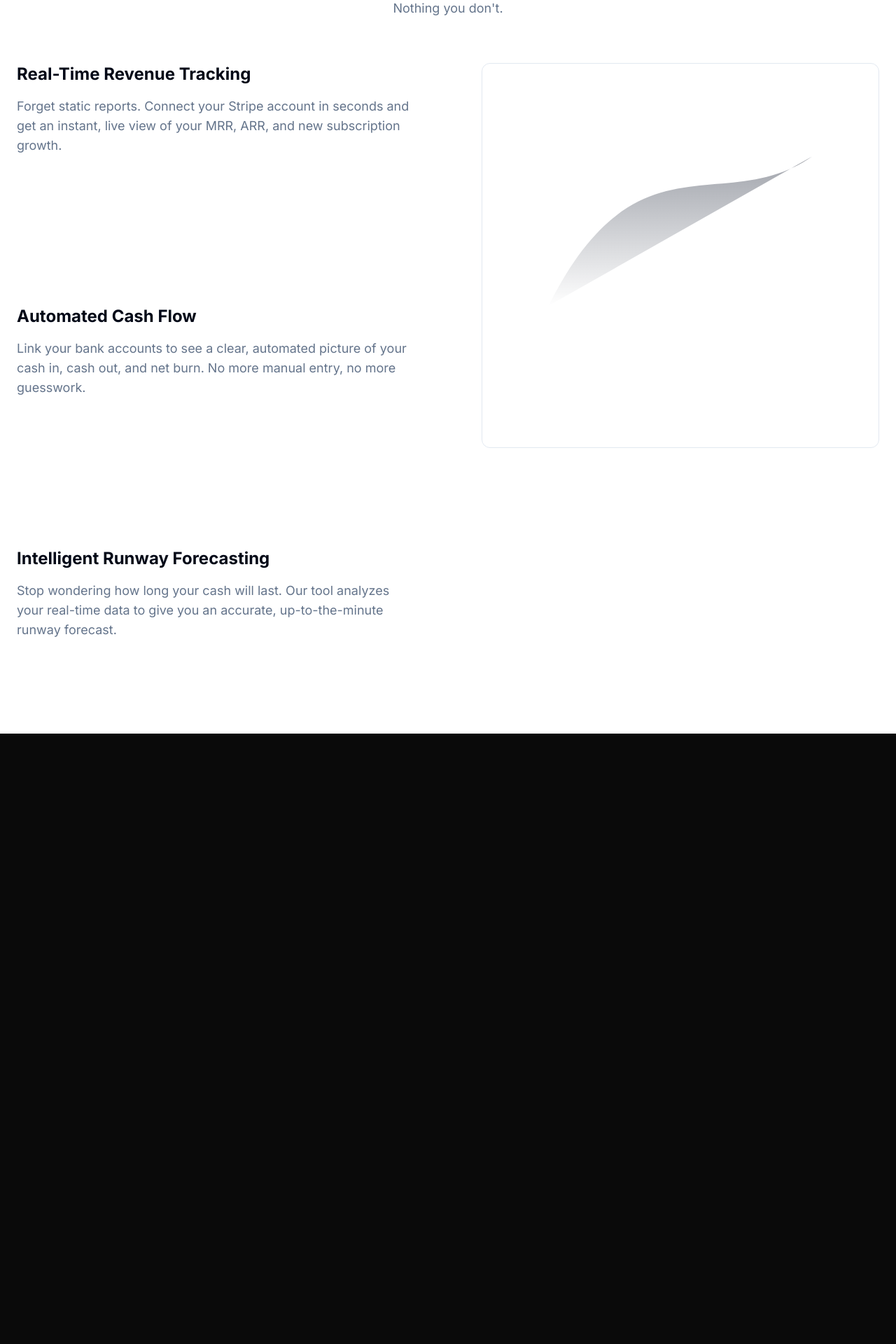
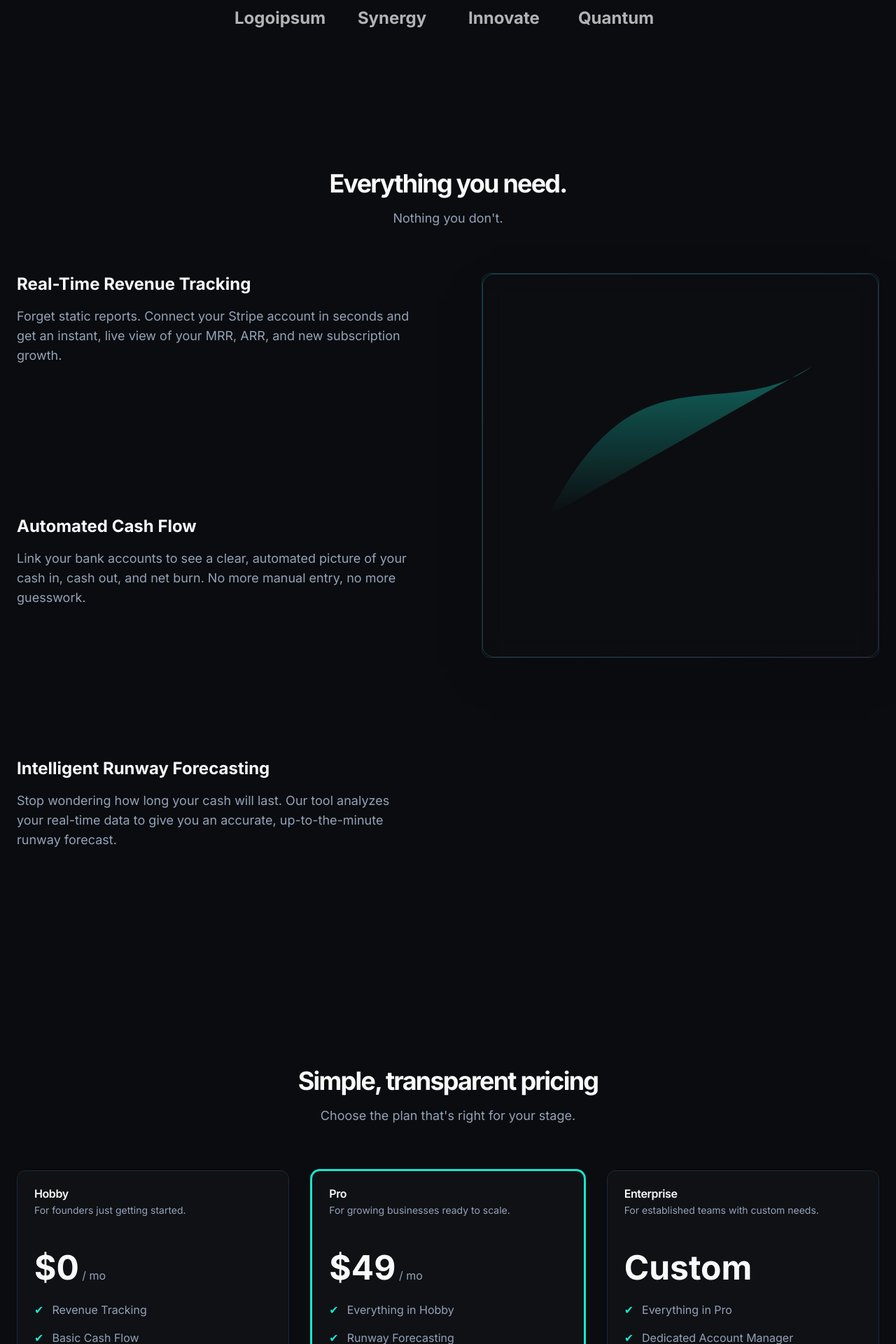
Before and after one commit to kbnam33/saas-one, a React (Vite) app in the folder saas-one/: page / in a window 1280 px wide. Shown: the part 880-2800 px from the top of the page at 70% size. Before the commit the page ends 1928 px from the top, so only its background shows below. Built offline with nearby package versions, Linux system fonts and the light colour scheme; the HTML template or start-up script is replaced by a standard one.

Commit message:
New feature cards and dark theme

```diff
--- a/saas-one/src/App.jsx
+++ b/saas-one/src/App.jsx
@@ -1,6 +1,24 @@
 import { useEffect, useState } from 'react';
 import { Button } from "@/components/ui/button";
-import { Card, CardContent } from "@/components/ui/card";
+import { Card, CardContent, CardHeader, CardTitle, CardDescription } from "@/components/ui/card";
+
+// ==================================
+//      THEME TOGGLE COMPONENT
+// ==================================
+function useTheme() {
+  const [theme, setTheme] = useState(() => {
+    return localStorage.getItem('theme') || 'dark';
+  });
+
+  useEffect(() => {
+    const root = window.document.documentElement;
+    root.classList.remove('light', 'dark');
+    root.classList.add(theme);
+    localStorage.setItem('theme', theme);
+  }, [theme]);
+
+  return [theme, setTheme];
+}
 
 // ==================================
 //      SVG VISUAL COMPONENTS
@@ -48,6 +66,7 @@ const features = [
 
 function App() {
   const [activeFeature, setActiveFeature] = useState(features[0].id);
+  const [theme, setTheme] = useTheme();
 
   useEffect(() => {
     const featureDivs = document.querySelectorAll('[data-feature]');
@@ -75,7 +94,7 @@ function App() {
           </nav>
           <div className="flex items-center gap-4">
             <Button variant="ghost">Login</Button>
-            <Button>Sign Up Now</Button>
+            <Button className="btn-custom-primary">Sign Up Now</Button>
           </div>
         </header>
 
@@ -86,18 +105,29 @@ function App() {
               <h2 className="text-4xl md:text-6xl font-bold tracking-tighter">Finance for Founders Who'd Rather Be Building.</h2>
               <p className="mt-6 text-lg md:text-xl text-muted-foreground">Stop wrestling with spreadsheets. We automate your financial reporting so you can focus on your product.</p>
               <div className="mt-8">
-                <Button size="lg">Get Started for Free</Button>
+                <Button size="lg" className="btn-custom-primary">Get Started for Free</Button>
               </div>
             </div>
             <div className="hidden lg:block">
               <Card className="glass-pane relative h-[450px] bg-card/40 backdrop-blur-lg shadow-2xl shadow-background">
                 <CardContent className="p-4">
-                  {/* Placeholder for a product screenshot or animation */}
                   <div className="w-full h-full bg-muted rounded-lg flex items-center justify-center">
                     <p className="text-muted-foreground">Product Mockup</p>
                   </div>
                 </CardContent>
               </Card>
+            </div>
+          </section>
+
+          <section id="social-proof" className="mt-32 md:mt-48">
+            <div className="text-center">
+              <h3 className="text-lg text-muted-foreground">Trusted by the best teams in the world</h3>
+              <div className="mt-8 flex justify-center items-center gap-x-8 md:gap-x-12 opacity-70">
+                <div className="w-28 h-12 flex items-center justify-center text-2xl font-bold">Logoipsum</div>
+                <div className="w-28 h-12 flex items-center justify-center text-2xl font-bold">Synergy</div>
+                <div className="w-28 h-12 hidden sm:flex items-center justify-center text-2xl font-bold">Innovate</div>
+                <div className="w-28 h-12 hidden md:flex items-center justify-center text-2xl font-bold">Quantum</div>
+              </div>
             </div>
           </section>
 
@@ -126,7 +156,96 @@ function App() {
               </div>
             </div>
           </section>
+
+          <section id="pricing" className="mt-32 md:mt-48">
+            <div className="text-center">
+              <h2 className="text-3xl md:text-4xl font-bold tracking-tighter">Simple, transparent pricing</h2>
+              <p className="mt-4 text-lg text-muted-foreground">Choose the plan that's right for your stage.</p>
+            </div>
+            <div className="mt-16 grid grid-cols-1 md:grid-cols-3 gap-8">
+              <Card className="flex flex-col">
+                <CardHeader>
+                  <CardTitle>Hobby</CardTitle>
+                  <CardDescription>For founders just getting started.</CardDescription>
+                </CardHeader>
+                <CardContent className="flex-grow flex flex-col">
+                  <div className="mt-6">
+                    <span className="text-5xl font-bold">$0</span>
+                    <span className="text-muted-foreground"> / mo</span>
+                  </div>
+                  <ul className="mt-6 space-y-4 text-muted-foreground flex-grow">
+                    <li className="flex items-center gap-x-3"><span className="text-primary">✔</span> Revenue Tracking</li>
+                    <li className="flex items-center gap-x-3"><span className="text-primary">✔</span> Basic Cash Flow</li>
+                    <li className="flex items-center gap-x-3"><span className="text-primary">✔</span> 1 Bank Connection</li>
+                  </ul>
+                  <Button variant="outline" className="mt-8 w-full">Get Started</Button>
+                </CardContent>
+              </Card>
+
+              <Card className="flex flex-col border-primary ring-2 ring-primary">
+                <CardHeader>
+                  <CardTitle>Pro</CardTitle>
+                  <CardDescription>For growing businesses ready to scale.</CardDescription>
+                </CardHeader>
+                <CardContent className="flex-grow flex flex-col">
+                  <div className="mt-6">
+                    <span className="text-5xl font-bold">$49</span>
+                    <span className="text-muted-foreground"> / mo</span>
+                  </div>
+                  <ul className="mt-6 space-y-4 text-muted-foreground flex-grow">
+                    <li className="flex items-center gap-x-3"><span className="text-primary">✔</span> Everything in Hobby</li>
+                    <li className="flex items-center gap-x-3"><span className="text-primary">✔</span> Runway Forecasting</li>
+                    <li className="flex items-center gap-x-3"><span className="text-primary">✔</span> Unlimited Connections</li>
+                    <li className="flex items-center gap-x-3"><span className="text-primary">✔</span> Priority Support</li>
+                  </ul>
+                  <Button className="mt-8 w-full btn-custom-primary">Choose Pro</Button>
+                </CardContent>
+              </Card>
+
+              <Card className="flex flex-col">
+                <CardHeader>
+                  <CardTitle>Enterprise</CardTitle>
+                  <CardDescription>For established teams with custom needs.</CardDescription>
+                </CardHeader>
+                <CardContent className="flex-grow flex flex-col">
+                  <div className="mt-6">
+                    <span className="text-5xl font-bold">Custom</span>
+                  </div>
+                   <ul className="mt-6 space-y-4 text-muted-foreground flex-grow">
+                    <li className="flex items-center gap-x-3"><span className="text-primary">✔</span> Everything in Pro</li>
+                    <li className="flex items-center gap-x-3"><span className="text-primary">✔</span> Dedicated Account Manager</li>
+                    <li className="flex items-center gap-x-3"><span className="text-primary">✔</span> Custom Integrations</li>
+                  </ul>
+                  <Button variant="outline" className="mt-8 w-full">Contact Sales</Button>
+                </CardContent>
+              </Card>
+            </div>
+          </section>
+
+          <section id="cta" className="mt-32 md:mt-48 text-center">
+            <Card className="glass-pane relative bg-card/40 backdrop-blur-lg p-12">
+              <h2 className="text-3xl md:text-4xl font-bold tracking-tighter">Ready to take control?</h2>
+              <p className="mt-4 text-lg text-muted-foreground max-w-xl mx-auto">Stop guessing, start growing. Get a clear view of your startup's finances in minutes.</p>
+              <div className="mt-8">
+                <Button size="lg" className="btn-custom-primary">Sign Up for Free</Button>
+              </div>
+            </Card>
+          </section>
         </main>
+
+        <footer className="mt-24 py-8 border-t">
+          <div className="flex justify-between items-center">
+            <p className="text-muted-foreground">&copy; 2025 [Your Brand Name]. All rights reserved.</p>
+            <div className="flex items-center gap-4">
+                {/* Theme Toggle Button */}
+                <Button variant="outline" size="icon" onClick={() => setTheme(theme === 'light' ? 'dark' : 'light')}>
+                    <svg className="h-[1.2rem] w-[1.2rem] rotate-0 scale-100 transition-all dark:-rotate-90 dark:scale-0" fill="none" stroke="currentColor" viewBox="0 0 24 24"><path strokeLinecap="round" strokeLinejoin="round" strokeWidth="2" d="M12 3v1m0 16v1m9-9h-1M4 12H3m15.364 6.364l-.707-.707M6.343 6.343l-.707-.707m12.728 0l-.707.707M6.343 17.657l-.707.707M16 12a4 4 0 11-8 0 4 4 0 018 0z"></path></svg>
+                    <svg className="absolute h-[1.2rem] w-[1.2rem] rotate-90 scale-0 transition-all dark:rotate-0 dark:scale-100" fill="none" stroke="currentColor" viewBox="0 0 24 24"><path strokeLinecap="round" strokeLinejoin="round" strokeWidth="2" d="M20.354 15.354A9 9 0 018.646 3.646 9.003 9.003 0 0012 21a9.003 9.003 0 008.354-5.646z"></path></svg>
+                    <span className="sr-only">Toggle theme</span>
+                </Button>
+            </div>
+          </div>
+        </footer>
       </div>
     </div>
   );
--- a/saas-one/src/index.css
+++ b/saas-one/src/index.css
@@ -2,15 +2,82 @@
 @tailwind components;
 @tailwind utilities;
 
+@layer base {
+  :root {
+    --background: 0 0% 100%;
+    --foreground: 222.2 84% 4.9%;
+    --card: 0 0% 100%;
+    --card-foreground: 222.2 84% 4.9%;
+    --popover: 0 0% 100%;
+    --popover-foreground: 222.2 84% 4.9%;
+    --primary: 173 95% 42%; /* Custom Teal */
+    --primary-foreground: 210 40% 98%;
+    --secondary: 210 40% 96.1%;
+    --secondary-foreground: 222.2 47.4% 11.2%;
+    --muted: 210 40% 96.1%;
+    --muted-foreground: 215.4 16.3% 46.9%;
+    --accent: 210 40% 96.1%;
+    --accent-foreground: 222.2 47.4% 11.2%;
+    --destructive: 0 84.2% 60.2%;
+    --destructive-foreground: 210 40% 98%;
+    --border: 214.3 31.8% 91.4%;
+    --input: 214.3 31.8% 91.4%;
+    --ring: 222.2 84% 4.9%;
+    --radius: 0.5rem;
+  }
+
+  .dark {
+    --background: 220 18% 5%; /* Custom Near-Black */
+    --foreground: 0 0% 98%; /* Custom Neutral White */
+    --card: 220 18% 7%;
+    --card-foreground: 0 0% 98%;
+    --popover: 220 18% 5%;
+    --popover-foreground: 0 0% 98%;
+    --primary: 173 80% 50%; /* Custom Brighter Teal */
+    --primary-foreground: 173 95% 10%;
+    --secondary: 217.2 32.6% 17.5%;
+    --secondary-foreground: 0 0% 98%;
+    --muted: 217.2 32.6% 17.5%;
+    --muted-foreground: 215 20.2% 65.1%; /* Custom Muted Gray */
+    --accent: 217.2 32.6% 17.5%;
+    --accent-foreground: 0 0% 98%;
+    --destructive: 0 62.8% 30.6%;
+    --destructive-foreground: 0 0% 98%;
+    --border: 217.2 32.6% 17.5%;
+    --input: 217.2 32.6% 17.5%;
+    --ring: 173 80% 50%;
+  }
+}
+
+@layer base {
+  * {
+    @apply border-border;
+  }
+  body {
+    @apply bg-background text-foreground;
+  }
+  .dark body {
+    background-image: radial-gradient(circle at top, hsl(220 18% 10%) 0%, hsl(var(--background)) 35%);
+    background-repeat: no-repeat;
+  }
+}
+
+@layer components {
+    .btn-custom-primary {
+        @apply bg-primary text-primary-foreground shadow-lg shadow-primary/20 hover:bg-primary/90 transition-all duration-300 transform hover:scale-105;
+    }
+}
+
+/* Your Existing Animation Styles */
 .fade-in-up {
-    opacity: 0;
-    transform: translateY(20px);
-    transition: opacity 0.6s ease-out, transform 0.6s ease-out;
+  opacity: 0;
+  transform: translateY(20px);
+  transition: opacity 0.6s ease-out, transform 0.6s ease-out;
 }
 
 .fade-in-up.is-visible {
-    opacity: 1;
-    transform: translateY(0);
+  opacity: 1;
+  transform: translateY(0);
 }
 
 @keyframes draw-line {
@@ -36,71 +103,17 @@
   animation: fade-in 0.5s ease-in forwards;
 }
 
-
-
-@layer base {
-  :root {
-        --background: 0 0% 100%;
-        --foreground: 222.2 84% 4.9%;
-        --card: 0 0% 100%;
-        --card-foreground: 222.2 84% 4.9%;
-        --popover: 0 0% 100%;
-        --popover-foreground: 222.2 84% 4.9%;
-        --primary: 222.2 47.4% 11.2%;
-        --primary-foreground: 210 40% 98%;
-        --secondary: 210 40% 96.1%;
-        --secondary-foreground: 222.2 47.4% 11.2%;
-        --muted: 210 40% 96.1%;
-        --muted-foreground: 215.4 16.3% 46.9%;
-        --accent: 210 40% 96.1%;
-        --accent-foreground: 222.2 47.4% 11.2%;
-        --destructive: 0 84.2% 60.2%;
-        --destructive-foreground: 210 40% 98%;
-        --border: 214.3 31.8% 91.4%;
-        --input: 214.3 31.8% 91.4%;
-        --ring: 222.2 84% 4.9%;
-        --chart-1: 12 76% 61%;
-        --chart-2: 173 58% 39%;
-        --chart-3: 197 37% 24%;
-        --chart-4: 43 74% 66%;
-        --chart-5: 27 87% 67%;
-        --radius: 0.5rem;
-    }
-  .dark {
-        --background: 222.2 84% 4.9%;
-        --foreground: 210 40% 98%;
-        --card: 222.2 84% 4.9%;
-        --card-foreground: 210 40% 98%;
-        --popover: 222.2 84% 4.9%;
-        --popover-foreground: 210 40% 98%;
-        --primary: 210 40% 98%;
-        --primary-foreground: 222.2 47.4% 11.2%;
-        --secondary: 217.2 32.6% 17.5%;
-        --secondary-foreground: 210 40% 98%;
-        --muted: 217.2 32.6% 17.5%;
-        --muted-foreground: 215 20.2% 65.1%;
-        --accent: 217.2 32.6% 17.5%;
-        --accent-foreground: 210 40% 98%;
-        --destructive: 0 62.8% 30.6%;
-        --destructive-foreground: 210 40% 98%;
-        --border: 217.2 32.6% 17.5%;
-        --input: 217.2 32.6% 17.5%;
-        --ring: 212.7 26.8% 83.9%;
-        --chart-1: 220 70% 50%;
-        --chart-2: 160 60% 45%;
-        --chart-3: 30 80% 55%;
-        --chart-4: 280 65% 60%;
-        --chart-5: 340 75% 55%;
-    }
+.glass-pane::before {
+  content: '';
+  position: absolute;
+  inset: 0;
+  border-radius: 1rem;
+  padding: 1px;
+  background: linear-gradient(135deg, hsl(var(--primary) / 0.3), hsl(0 0% 100% / 0.1));
+  -webkit-mask:
+    linear-gradient(#fff 0 0) content-box,
+    linear-gradient(#fff 0 0);
+  -webkit-mask-composite: xor;
+  mask-composite: exclude;
+  pointer-events: none;
 }
-
-
-
-@layer base {
-  * {
-    @apply border-border;
-    }
-  body {
-    @apply bg-background text-foreground;
-    }
-}
```
